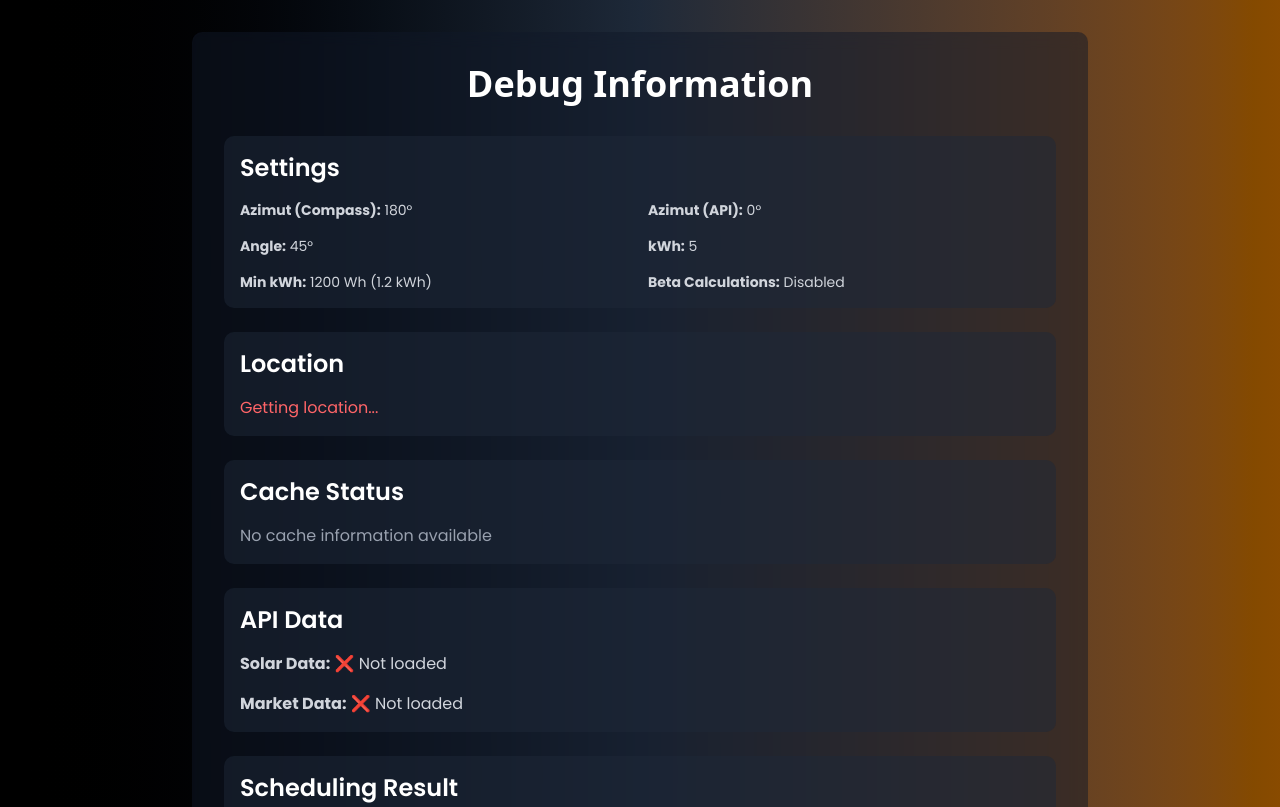
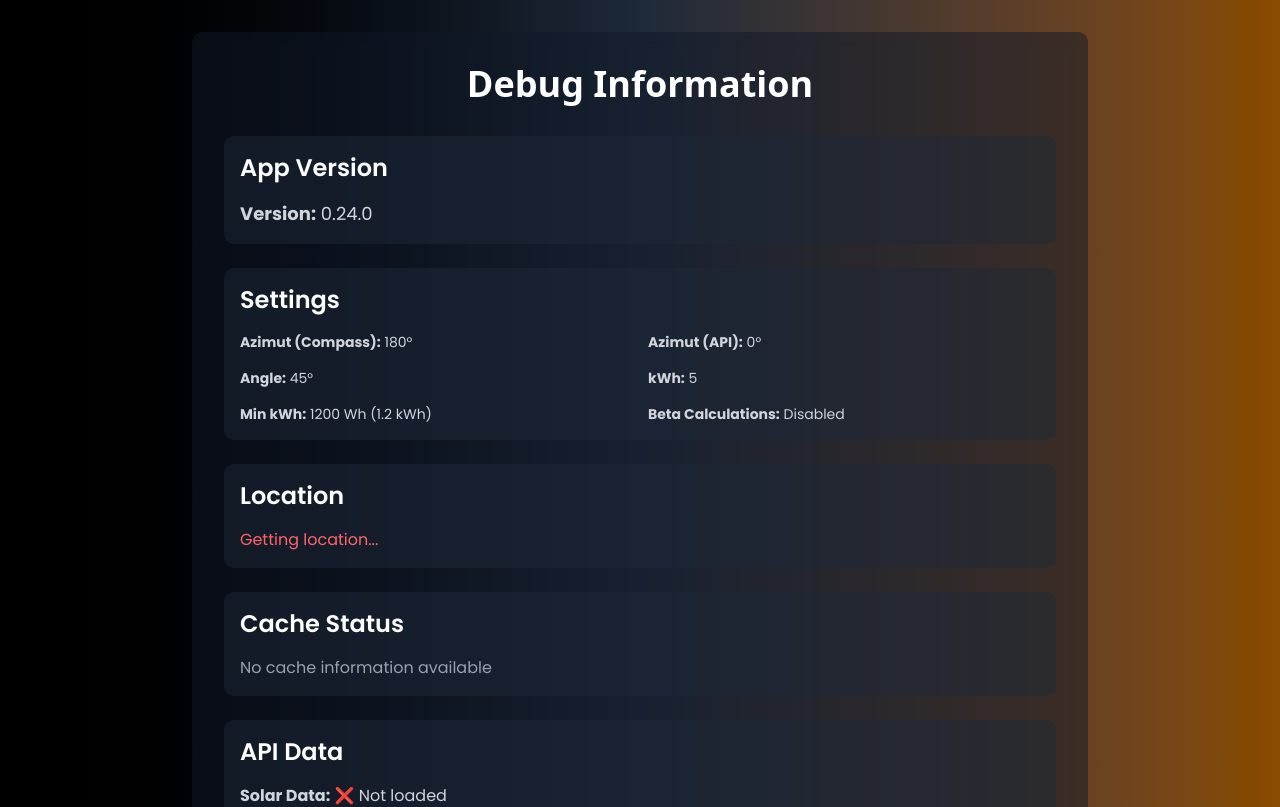
Before and after one commit to F1nal04/wattlyzer, a Next.js app: page /debug in a window 1280 px wide. Shown: the top 807 px of the page. Built offline with nearby package versions, Linux system fonts and the light colour scheme; no server answers.

Commit message:
feat: display app version on debug page

```diff
--- a/src/app/debug/page.tsx
+++ b/src/app/debug/page.tsx
@@ -11,6 +11,7 @@ import {
 } from "@/lib/cache";
 import { useState, useEffect } from "react";
 import { SolarData, MarketData } from "@/lib/types";
+import packageJson from "../../../package.json";
 
 export default function Debug() {
   const { settings, getApiAzimut } = useSettings();
@@ -109,6 +110,16 @@ export default function Debug() {
         </h1>
 
         <div className="space-y-6 text-gray-300">
+          {/* App Version */}
+          <section className="bg-gray-800/50 rounded-lg p-4">
+            <h2 className="text-2xl font-semibold text-white mb-4">
+              App Version
+            </h2>
+            <div className="text-lg">
+              <strong>Version:</strong> {packageJson.version}
+            </div>
+          </section>
+
           {/* Settings Information */}
           <section className="bg-gray-800/50 rounded-lg p-4">
             <h2 className="text-2xl font-semibold text-white mb-4">Settings</h2>
```
